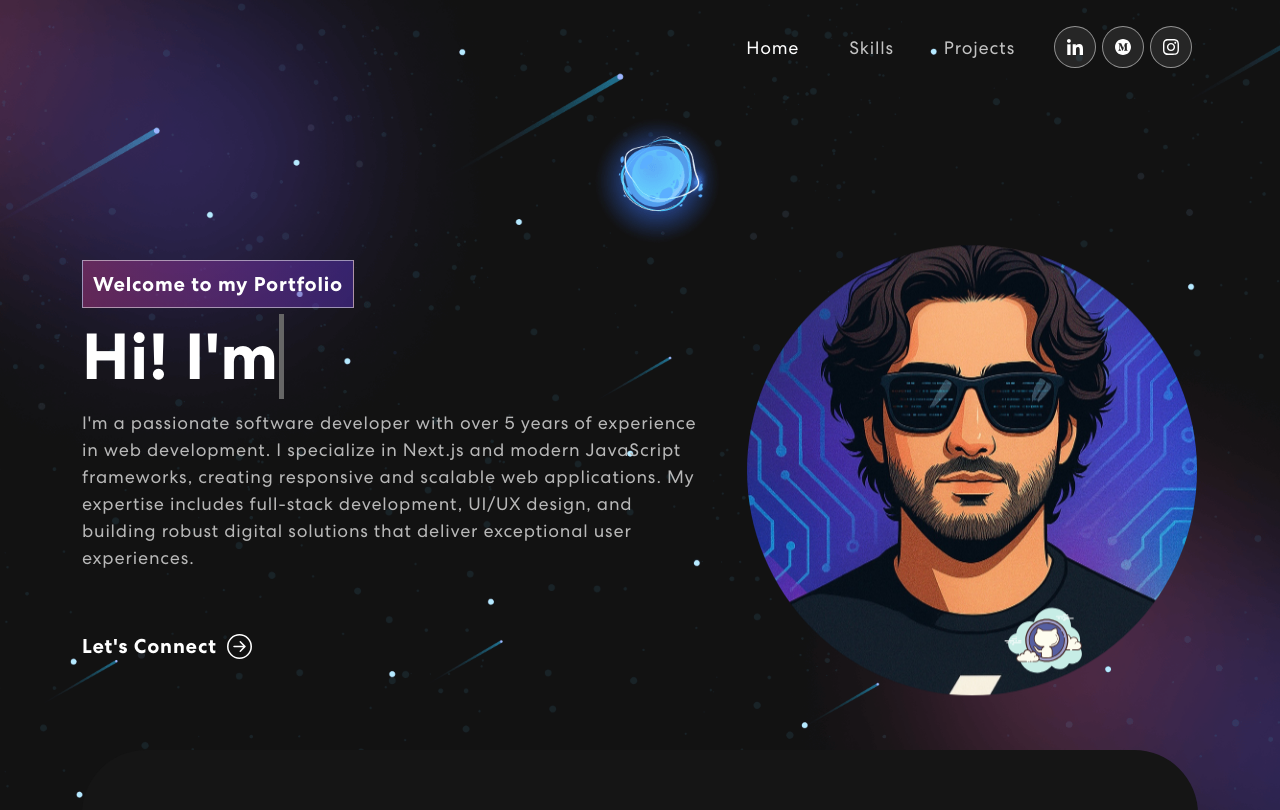
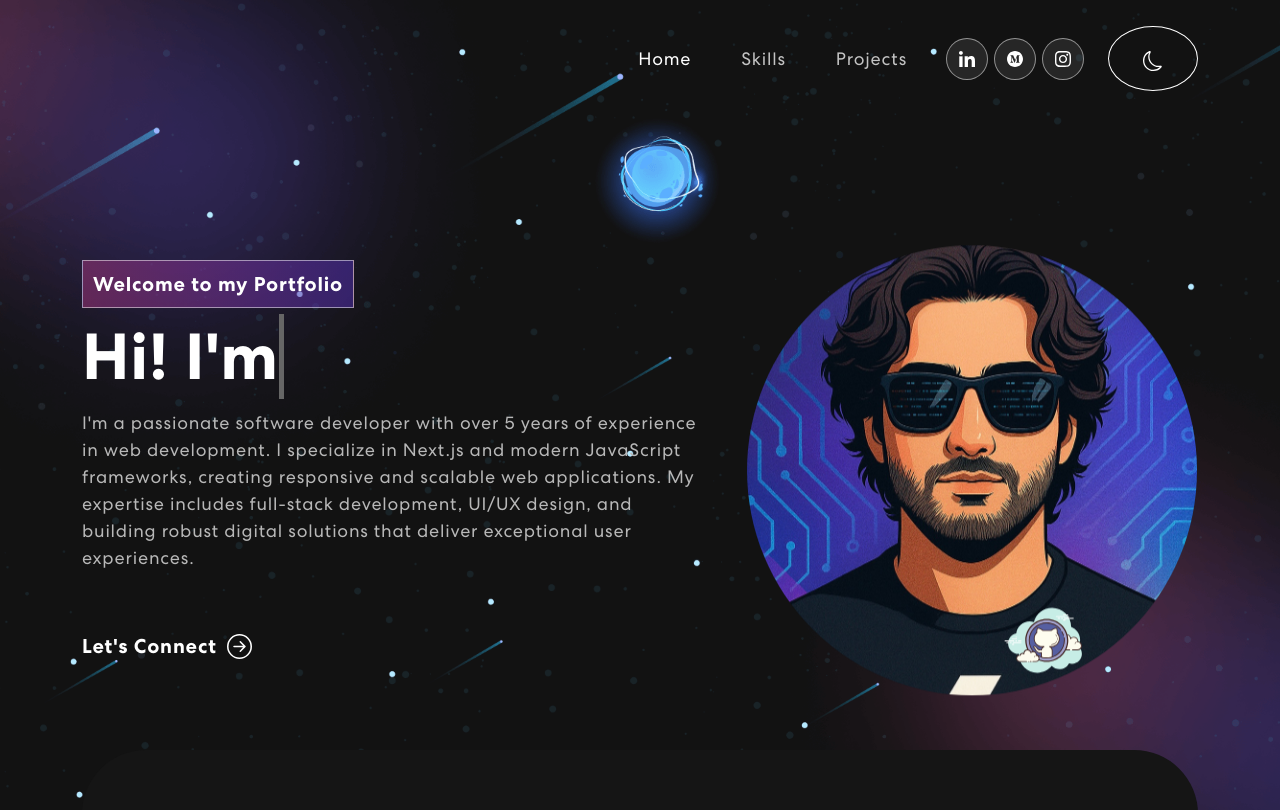
Before and after one commit to mahirliy55/yusifs-portfolio, a React (Create React App) app: page / in a window 1280 px wide. Shown: the top 810 px of the page. Built offline with nearby package versions, Linux system fonts and the light colour scheme; no server answers.

Commit message:
feat: Add dark mode support
- Add dark mode toggle button in navbar
- Implement localStorage persistence for theme preference
- Add dark mode CSS styles for all components
- Include smooth transitions between themes
- Add accessibility labels for theme toggle

```diff
--- a/src/components/NavBar.js
+++ b/src/components/NavBar.js
@@ -4,12 +4,14 @@ import logo from "../assets/img/logo.svg";
 import navIcon1 from "../assets/img/nav-icon1.svg";
 import navIcon2 from "../assets/img/nav-icon2.svg";
 import navIcon3 from "../assets/img/nav-icon3.svg";
+import { Moon, Sun } from "react-bootstrap-icons";
 import { HashLink } from "react-router-hash-link";
 import { BrowserRouter as Router } from "react-router-dom";
 
 export const NavBar = () => {
   const [activeLink, setActiveLink] = useState("home");
   const [scrolled, setScrolled] = useState(false);
+  const [darkMode, setDarkMode] = useState(false);
 
   useEffect(() => {
     const onScroll = () => {
@@ -24,6 +26,28 @@ export const NavBar = () => {
 
     return () => window.removeEventListener("scroll", onScroll);
   }, []);
+
+  useEffect(() => {
+    // Check for saved dark mode preference
+    const savedDarkMode = localStorage.getItem('darkMode') === 'true';
+    setDarkMode(savedDarkMode);
+
+    if (savedDarkMode) {
+      document.body.classList.add('dark-mode');
+    }
+  }, []);
+
+  const toggleDarkMode = () => {
+    const newDarkMode = !darkMode;
+    setDarkMode(newDarkMode);
+    localStorage.setItem('darkMode', newDarkMode);
+
+    if (newDarkMode) {
+      document.body.classList.add('dark-mode');
+    } else {
+      document.body.classList.remove('dark-mode');
+    }
+  };
 
   const onUpdateActiveLink = (value) => {
     setActiveLink(value);
@@ -92,6 +116,13 @@ export const NavBar = () => {
                   <img src={navIcon3} alt="Instagram" />
                 </a>
               </div>
+              <button
+                className="dark-mode-toggle"
+                onClick={toggleDarkMode}
+                aria-label={darkMode ? "Switch to light mode" : "Switch to dark mode"}
+              >
+                {darkMode ? <Sun size={20} /> : <Moon size={20} />}
+              </button>
               {/* <HashLink to="#connect">
                 <button className="vvd">
                   <span>Let's Connect</span>
--- a/src/index.css
+++ b/src/index.css
@@ -5,9 +5,149 @@ body {
     sans-serif;
   -webkit-font-smoothing: antialiased;
   -moz-osx-font-smoothing: grayscale;
+  transition: background-color 0.3s ease, color 0.3s ease;
 }
 
 code {
   font-family: source-code-pro, Menlo, Monaco, Consolas, 'Courier New',
     monospace;
 }
+
+/* Dark Mode Styles */
+body.dark-mode {
+  background-color: #1a1a1a;
+  color: #ffffff;
+}
+
+body.dark-mode .navbar {
+  background-color: #2d2d2d !important;
+}
+
+body.dark-mode .navbar-nav .nav-link {
+  color: #ffffff !important;
+}
+
+body.dark-mode .navbar-nav .nav-link:hover {
+  color: #007bff !important;
+}
+
+body.dark-mode .navbar-nav .nav-link.active {
+  color: #007bff !important;
+}
+
+/* Dark Mode Toggle Button */
+.dark-mode-toggle {
+  background: none;
+  border: none;
+  color: inherit;
+  cursor: pointer;
+  padding: 8px;
+  border-radius: 50%;
+  transition: background-color 0.3s ease;
+  margin-left: 15px;
+}
+
+.dark-mode-toggle:hover {
+  background-color: rgba(255, 255, 255, 0.1);
+}
+
+body.dark-mode .dark-mode-toggle:hover {
+  background-color: rgba(255, 255, 255, 0.2);
+}
+
+/* Dark Mode Section Styles */
+body.dark-mode .banner {
+  background-color: #1a1a1a;
+}
+
+body.dark-mode .skill {
+  background-color: #2d2d2d;
+}
+
+body.dark-mode .project {
+  background-color: #1a1a1a;
+}
+
+body.dark-mode .contact {
+  background-color: #2d2d2d;
+}
+
+body.dark-mode .footer {
+  background-color: #1a1a1a;
+}
+
+/* Loading Spinner */
+.loading-spinner {
+  display: flex;
+  justify-content: center;
+  align-items: center;
+  padding: 40px;
+}
+
+.spinner {
+  width: 50px;
+  height: 50px;
+  border: 4px solid #f3f3f3;
+  border-top: 4px solid #007bff;
+  border-radius: 50%;
+  animation: spin 1s linear infinite;
+}
+
+body.dark-mode .spinner {
+  border-color: #444;
+  border-top-color: #007bff;
+}
+
+@keyframes spin {
+  0% { transform: rotate(0deg); }
+  100% { transform: rotate(360deg); }
+}
+
+/* Error Message */
+.error-message {
+  text-align: center;
+  padding: 40px;
+  color: #dc3545;
+}
+
+body.dark-mode .error-message {
+  color: #ff6b6b;
+}
+
+.error-message button {
+  background: #007bff;
+  color: white;
+  border: none;
+  padding: 10px 20px;
+  border-radius: 5px;
+  cursor: pointer;
+  margin-top: 20px;
+}
+
+.error-message button:hover {
+  background: #0056b3;
+}
+/* Dark Mode Styles */
+body.dark-mode {
+  background-color: #1a1a1a;
+  color: #ffffff;
+}
+
+body.dark-mode .navbar {
+  background-color: #2d2d2d !important;
+}
+
+.dark-mode-toggle {
+  background: none;
+  border: none;
+  color: inherit;
+  cursor: pointer;
+  padding: 8px;
+  border-radius: 50%;
+  transition: background-color 0.3s ease;
+  margin-left: 15px;
+}
+
+.dark-mode-toggle:hover {
+  background-color: rgba(255, 255, 255, 0.1);
+}
```
